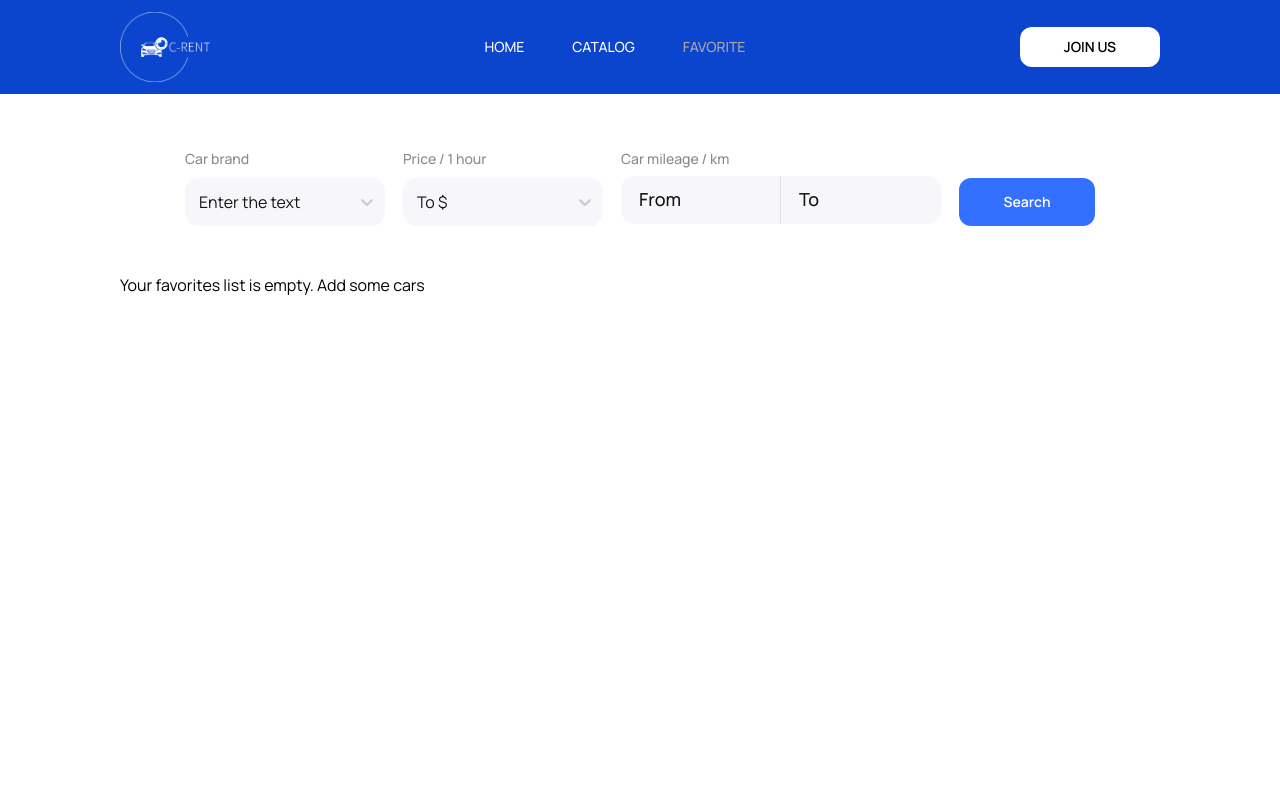
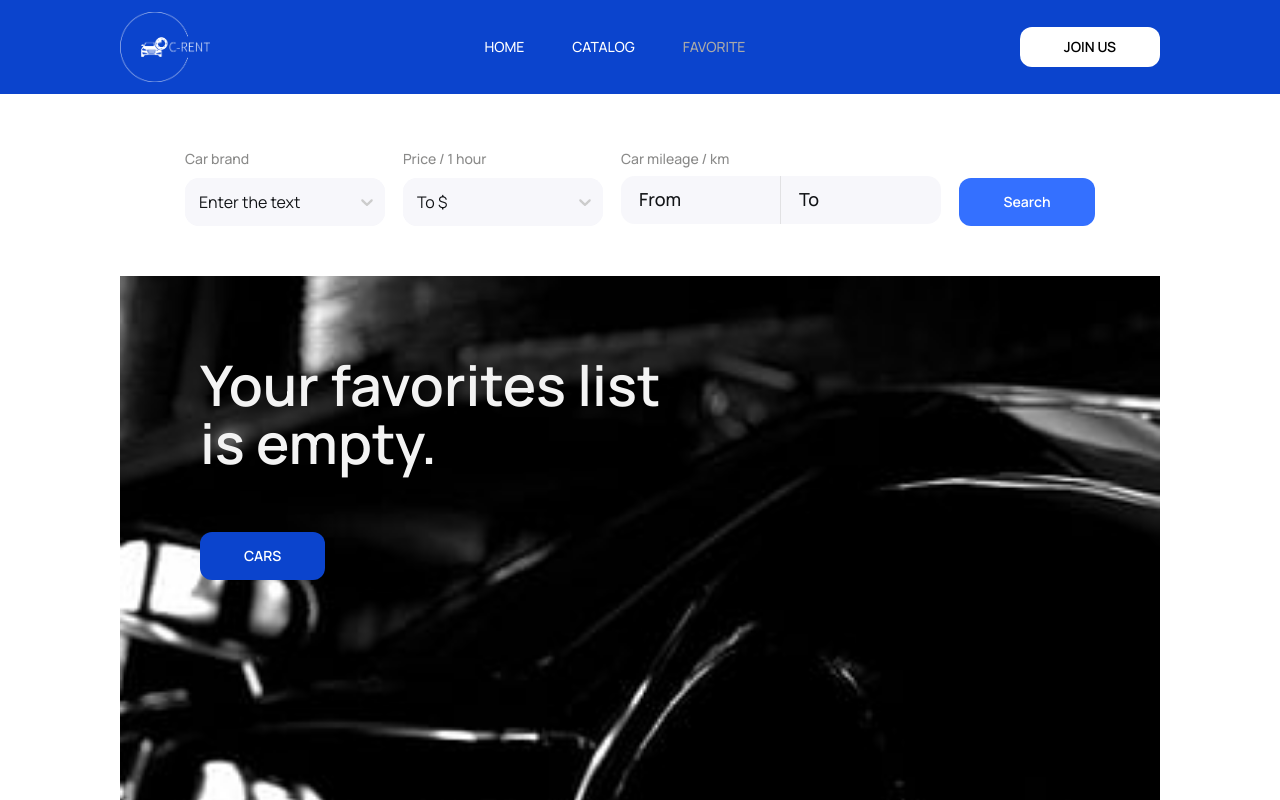
Before and after one commit to magistrkim/car-rent-app, a React (Vite) app: page /car-rent-app/favorite in a window 1280 px wide. Shown: the top 800 px of the page. Built offline with nearby package versions, Linux system fonts and the light colour scheme.

Commit message:
Fix empty favorite page

```diff
--- a/src/pages/FavoritePage/FavoritePage.jsx
+++ b/src/pages/FavoritePage/FavoritePage.jsx
@@ -1,4 +1,4 @@
-import { Section, Container } from './FavoritePage.styled';
+import { Section, Container, Wrapper, Title, LinkButton } from './FavoritePage.styled';
 import FavoriteList from '../../components/FavoriteList/FavoriteList';
 import FormSelect from '../../components/FilterForm/FilterForm';
 import useFavorites from '../../hooks/useFavorite';
@@ -12,10 +12,10 @@ const FavoritePage = () => {
         {favorites.length ? (
           <FavoriteList toggleFavorites={toggleFavorites} />
         ) : (
-          <div>
-            <span>Your favorites list is empty. </span>
-            <a to="/rental">Add some cars</a>
-          </div>
+          <Wrapper>
+            <Title>Your favorites list is empty. </Title>
+            <LinkButton to="/catalog">CARS</LinkButton>
+          </Wrapper>
         )}
       </Container>
     </Section>
--- a/src/pages/FavoritePage/FavoritePage.styled.jsx
+++ b/src/pages/FavoritePage/FavoritePage.styled.jsx
@@ -1,4 +1,7 @@
 import styled from '@emotion/styled';
+import bgImage from '../../assets/favorite.jpg';
+import { colors } from '../../styles/GlobalStyles';
+import { Link } from 'react-router-dom';
 
 export const Section = styled.section`
   width: 100%;
@@ -9,3 +12,36 @@ export const Container = styled.div`
   width: 100%;
   min-height: 100vh;
 `;
+export const Wrapper = styled.div`
+  width: 100%;
+  min-height: 100vh;
+  background-image: url('${bgImage}');
+  background-repeat: no-repeat;
+  background-size: cover;
+  padding: 80px;
+`;
+export const Title = styled.h3`
+  max-width: 500px;
+  color: ${colors.textSecondLightColor};
+  font-size: 56px;
+  font-weight: 600;
+  line-height: 58px;
+  margin-bottom: 60px;
+`;
+export const LinkButton = styled(Link)`
+  display: inline-block;
+  font-weight: 600;
+  line-height: 20px;
+  font-size: 14px;
+  padding: 14px 44px;
+  background-color: ${colors.mainAccentColor};
+  color: ${colors.textLightColor};
+  border-radius: 12px;
+  margin-bottom: 120px;
+  transition: background-color 0.3 ease-in;
+
+  &:hover,
+  &:focus {
+    background-color: ${colors.secondaryAccentColor};
+  }
+`;
```
Also changed, not shown: src/assets/favorite.jpg (added).
